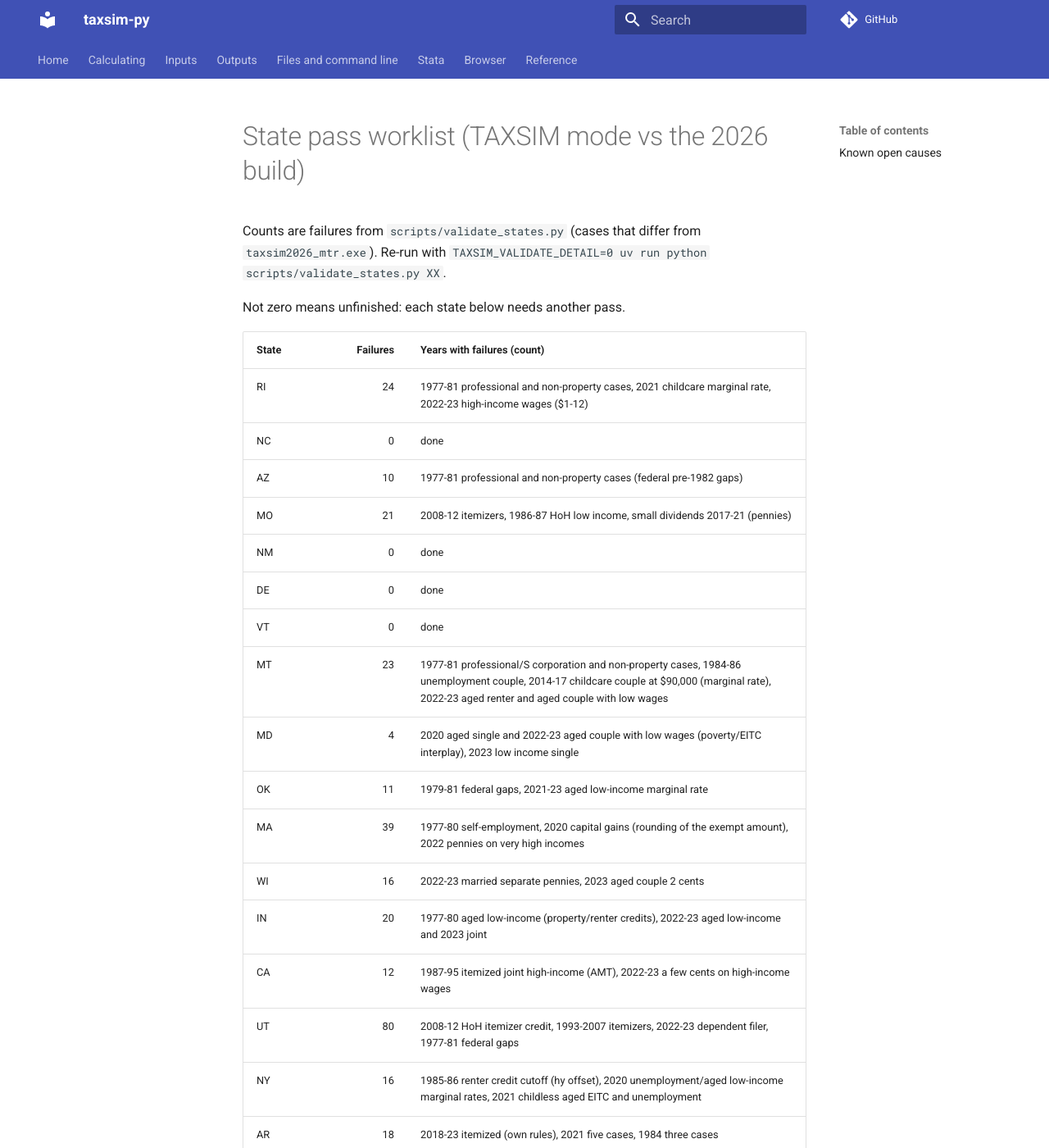
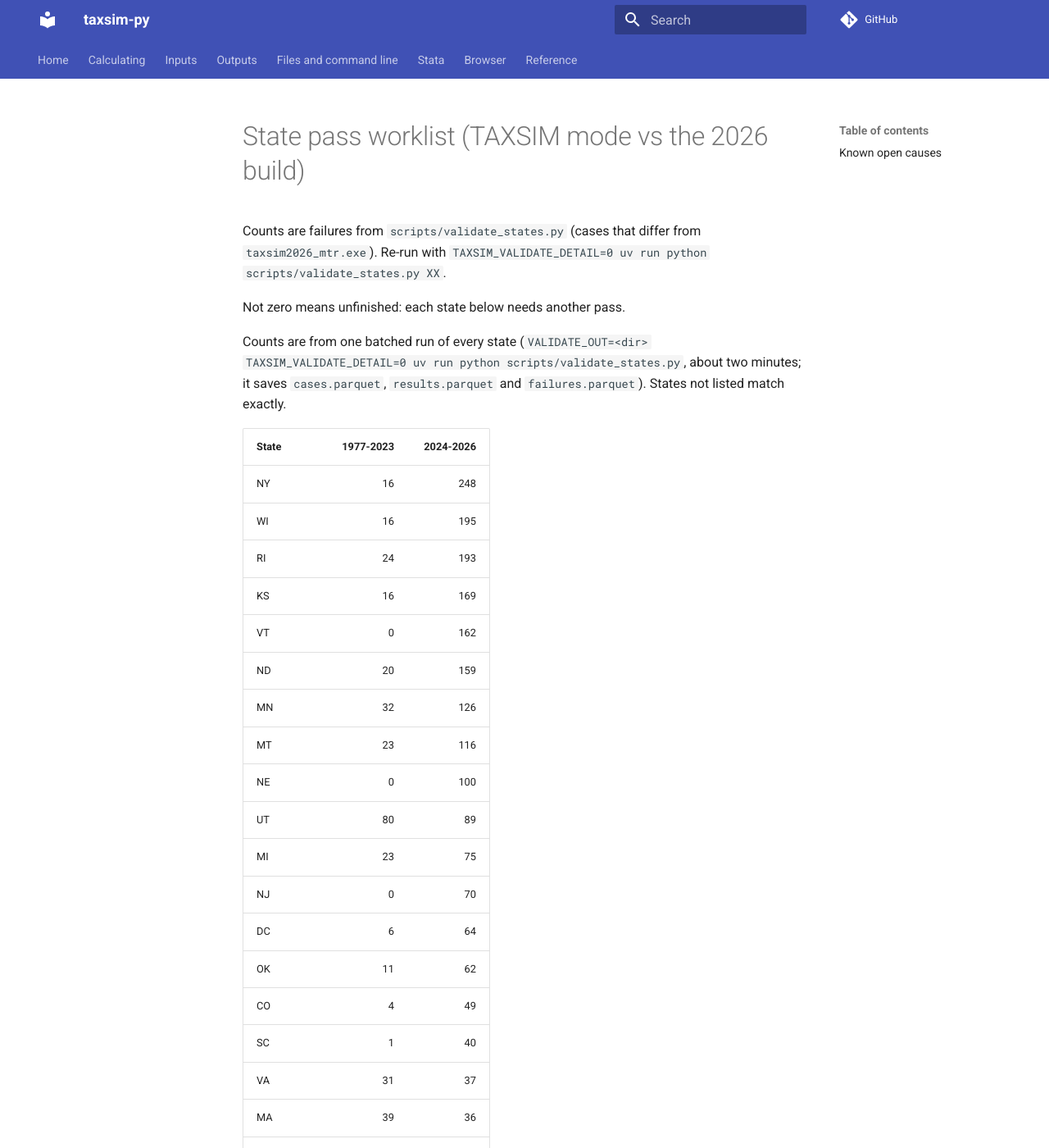
Before and after one commit to jrothbaum/taxsim_py, an MkDocs documentation site: the page built from docs/state_pass_worklist.md, in a window 1280 px wide and 1400 px high. Shown: the whole window at 82% size. Built offline with MkDocs 1.6.1 and Material for MkDocs 9.7.7, drawn with Linux system fonts in a browser that asks for light colours; comment, search, counter and statistics services are not loaded; some of the changed text lies outside the part shown.

Commit message:
Refresh the state worklist from one batched run

```diff
--- a/docs/state_pass_worklist.md
+++ b/docs/state_pass_worklist.md
@@ -4,51 +4,51 @@ Counts are failures from `scripts/validate_states.py` (cases that differ from `t
 
 Not zero means unfinished: each state below needs another pass.
 
-| State | Failures | Years with failures (count) |
-| --- | ---: | --- |
-| RI | 24 | 1977-81 professional and non-property cases, 2021 childcare marginal rate, 2022-23 high-income wages ($1-12) |
-| NC | 0 | done |
-| AZ | 10 | 1977-81 professional and non-property cases (federal pre-1982 gaps) |
-| MO | 21 | 2008-12 itemizers, 1986-87 HoH low income, small dividends 2017-21 (pennies) |
-| NM | 0 | done |
-| DE | 0 | done |
-| VT | 0 | done |
-| MT | 23 | 1977-81 professional/S corporation and non-property cases, 1984-86 unemployment couple, 2014-17 childcare couple at $90,000 (marginal rate), 2022-23 aged renter and aged couple with low wages |
-| MD | 4 | 2020 aged single and 2022-23 aged couple with low wages (poverty/EITC interplay), 2023 low income single |
-| OK | 11 | 1979-81 federal gaps, 2021-23 aged low-income marginal rate |
-| MA | 39 | 1977-80 self-employment, 2020 capital gains (rounding of the exempt amount), 2022 pennies on very high incomes |
-| WI | 16 | 2022-23 married separate pennies, 2023 aged couple 2 cents |
-| IN | 20 | 1977-80 aged low-income (property/renter credits), 2022-23 aged low-income and 2023 joint |
-| CA | 12 | 1987-95 itemized joint high-income (AMT), 2022-23 a few cents on high-income wages |
-| UT | 80 | 2008-12 HoH itemizer credit, 1993-2007 itemizers, 2022-23 dependent filer, 1977-81 federal gaps |
-| NY | 16 | 1985-86 renter credit cutoff (hy offset), 2020 unemployment/aged low-income marginal rates, 2021 childless aged EITC and unemployment |
-| AR | 18 | 2018-23 itemized (own rules), 2021 five cases, 1984 three cases |
-| KS | 16 | 1977-81 federal gaps, 2013-16 non-property income, 2021 low-income childcare, 2008 aged couple |
-| ME | 11 | 2020-21 aged low-income and renter refundable credits, 2021 itemized and low-income childcare |
-| ID | 5 | 1977 aged renter, 2021-22 dependent filer rate |
-| WV | 0 | done |
-| OH | 0 | done |
-| MI | 23 | 2017-23 aged low-income refundable credits, 2021-23 dependent filer and self-employed property credit |
-| GA | 84 | aged cases 1989-2020 depend on uninitialised ceilings (record order), 1982-85 five a year, 2022-23 |
-| DC | 6 | 2018-23 dependent filer with interest |
-| MN | 32 | 1977-86 federal pre-1982 gaps, 2023 married separate, 2018-20 itemized joint high income |
-| VA | 31 | itemizer pennies 2019-23, 1989-99 one a year, 2021 childcare HoH and aged couple |
-| PA | 0 | done |
-| ND | 20 | 2018-22 joint self-employment ($2.20), 2023 married separate |
-| SC | 1 | 2021 itemized joint |
-| MS | 12 | 1977:1, 1978:1, 1979:1, 2018:3, 2019:3, 2020:3 |
-| AL | 10 | 1977:2, 1978:2, 1979:2, 1980:2, 1981:2 |
-| IA | 10 | 1977:2, 1978:2, 1979:2, 1980:2, 1981:2 |
-| KY | 10 | 1977:2, 1978:2, 1979:2, 1980:2, 1981:2 |
-| CT | 8 | 2003:1, 2004:1, 2005:1, 2006:1, 2007:1, 2008:1, 2009:1, 2010:1 |
-| CO | 4 | 1977:2, 2008:1, 2022:1 |
-| LA | 4 | 1980:2, 1981:2 |
-| IL | 1 | 2022:1 |
-| AK | 0 |  |
-| HI | 0 |  |
-| NE | 0 |  |
-| NJ | 0 |  |
-| OR | 0 |  |
+Counts are from one batched run of every state (`VALIDATE_OUT=<dir> TAXSIM_VALIDATE_DETAIL=0 uv run python scripts/validate_states.py`, about two minutes; it saves `cases.parquet`, `results.parquet` and `failures.parquet`). States not listed match exactly.
+
+| State | 1977-2023 | 2024-2026 |
+| --- | ---: | ---: |
+| NY | 16 | 248 |
+| WI | 16 | 195 |
+| RI | 24 | 193 |
+| KS | 16 | 169 |
+| VT | 0 | 162 |
+| ND | 20 | 159 |
+| MN | 32 | 126 |
+| MT | 23 | 116 |
+| NE | 0 | 100 |
+| UT | 80 | 89 |
+| MI | 23 | 75 |
+| NJ | 0 | 70 |
+| DC | 6 | 64 |
+| OK | 11 | 62 |
+| CO | 4 | 49 |
+| SC | 1 | 40 |
+| VA | 31 | 37 |
+| MA | 39 | 36 |
+| ID | 5 | 36 |
+| AL | 10 | 34 |
+| PA | 0 | 32 |
+| AR | 18 | 31 |
+| ME | 11 | 28 |
+| WV | 0 | 26 |
+| GA | 84 | 23 |
+| IN | 20 | 22 |
+| MO | 21 | 21 |
+| HI | 0 | 19 |
+| DE | 0 | 16 |
+| NM | 0 | 15 |
+| MD | 4 | 15 |
+| CA | 12 | 14 |
+| IL | 1 | 12 |
+| OR | 0 | 10 |
+| CT | 8 | 6 |
+| IA | 10 | 5 |
+| OH | 0 | 4 |
+| LA | 4 | 2 |
+| KY | 10 | 2 |
+| AZ | 10 | 2 |
+| MS | 12 | 1 |
 
 ## Known open causes
 
```
